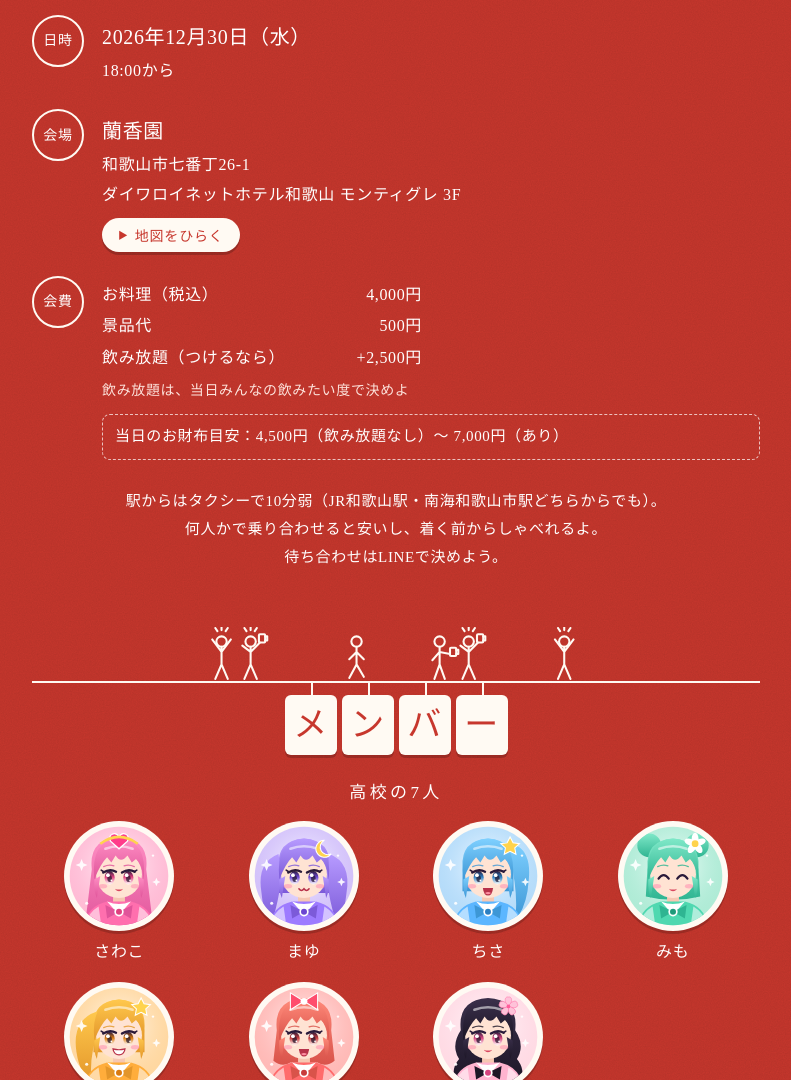
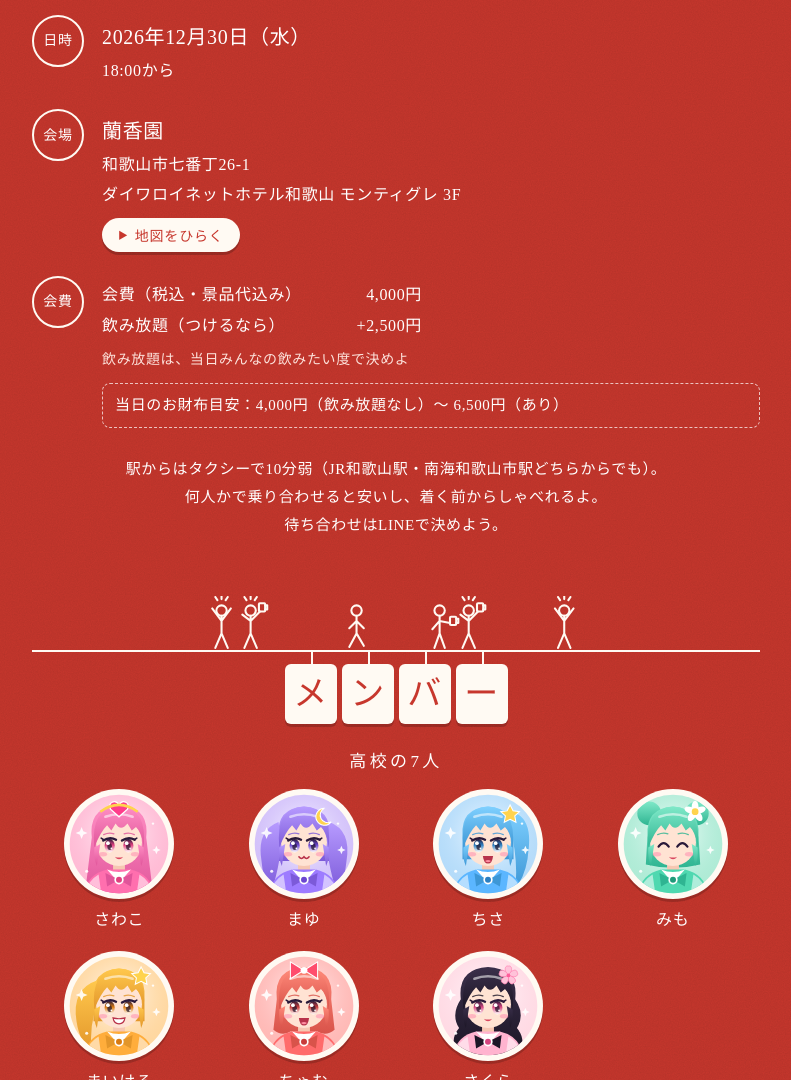
Before and after one commit to sakurabloomyou/Sunplaza-supermarket, a plain HTML site: page bonenkai2026/index.html in a window 1280 px wide. Shown: the part 982-2062 px from the top of the page, without its empty margins (244-1035 px from the left). Drawn offline with Linux system fonts and the light colour scheme; a web font is replaced by a local one.

Commit message:
Fee: 4,000 yen incl. prize, all-you-can-drink 2,500 yen
Co-Authored-By: Claude Opus 5.5 <noreply@anthropic.com>
Claude-Session: https://claude.ai/code/session_018ZJwZKsz6jpVydR1pVijYJ

```diff
--- a/bonenkai2026/index.html
+++ b/bonenkai2026/index.html
@@ -234,9 +234,9 @@ footer .ground{margin-bottom:18px}
     <div class="fact"><dt>会場</dt><dd><div class="big">蘭香園</div>和歌山市七番丁26-1<br>ダイワロイネットホテル和歌山 モンティグレ 3F
       <div class="map"><a class="btn sm" target="_blank" rel="noopener" href="https://www.google.com/maps/search/?api=1&query=%E5%92%8C%E6%AD%8C%E5%B1%B1%E5%B8%82%E4%B8%83%E7%95%AA%E4%B8%8126-1">地図をひらく</a></div></dd></div>
     <div class="fact"><dt>会費</dt><dd>
-      <div class="yen"><span>お料理（税込）</span><span>4,000円</span><span>景品代</span><span>500円</span><span>飲み放題（つけるなら）</span><span>+2,500円</span></div>
+      <div class="yen"><span>会費（税込・景品代込み）</span><span>4,000円</span><span>飲み放題（つけるなら）</span><span>+2,500円</span></div>
       <div class="note" style="margin-top:6px">飲み放題は、当日みんなの飲みたい度で決めよ</div>
-      <div class="wallet">当日のお財布目安：4,500円（飲み放題なし）〜 7,000円（あり）</div>
+      <div class="wallet">当日のお財布目安：4,000円（飲み放題なし）〜 6,500円（あり）</div>
     </dd></div>
   </dl>
   <p class="taxi">駅からはタクシーで10分弱（JR和歌山駅・南海和歌山市駅どちらからでも）。<br>何人かで乗り合わせると安いし、着く前からしゃべれるよ。<br><span id="meetText">待ち合わせはLINEで決めよう。</span></p>
```
Also changed, not shown: 1 other file.
